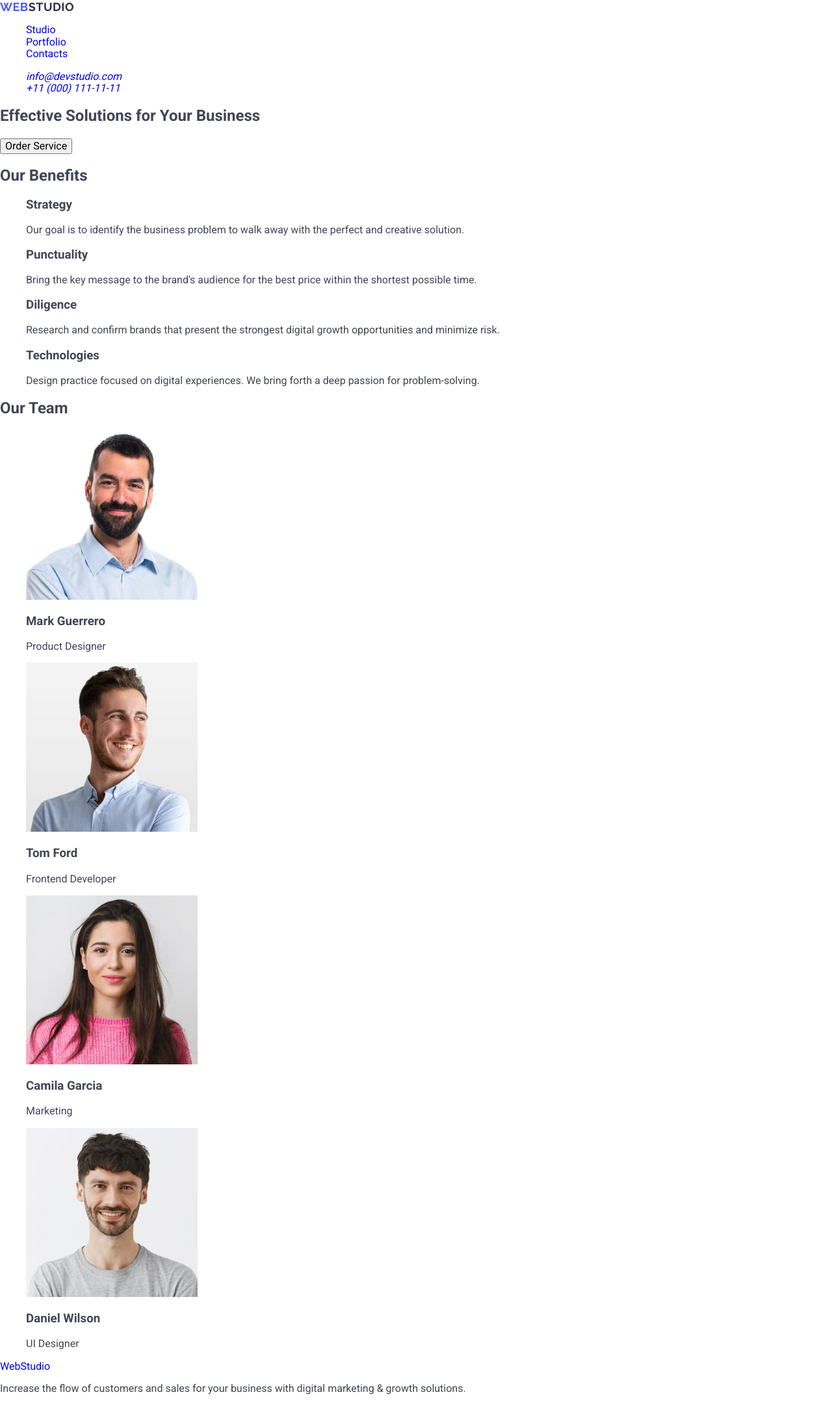
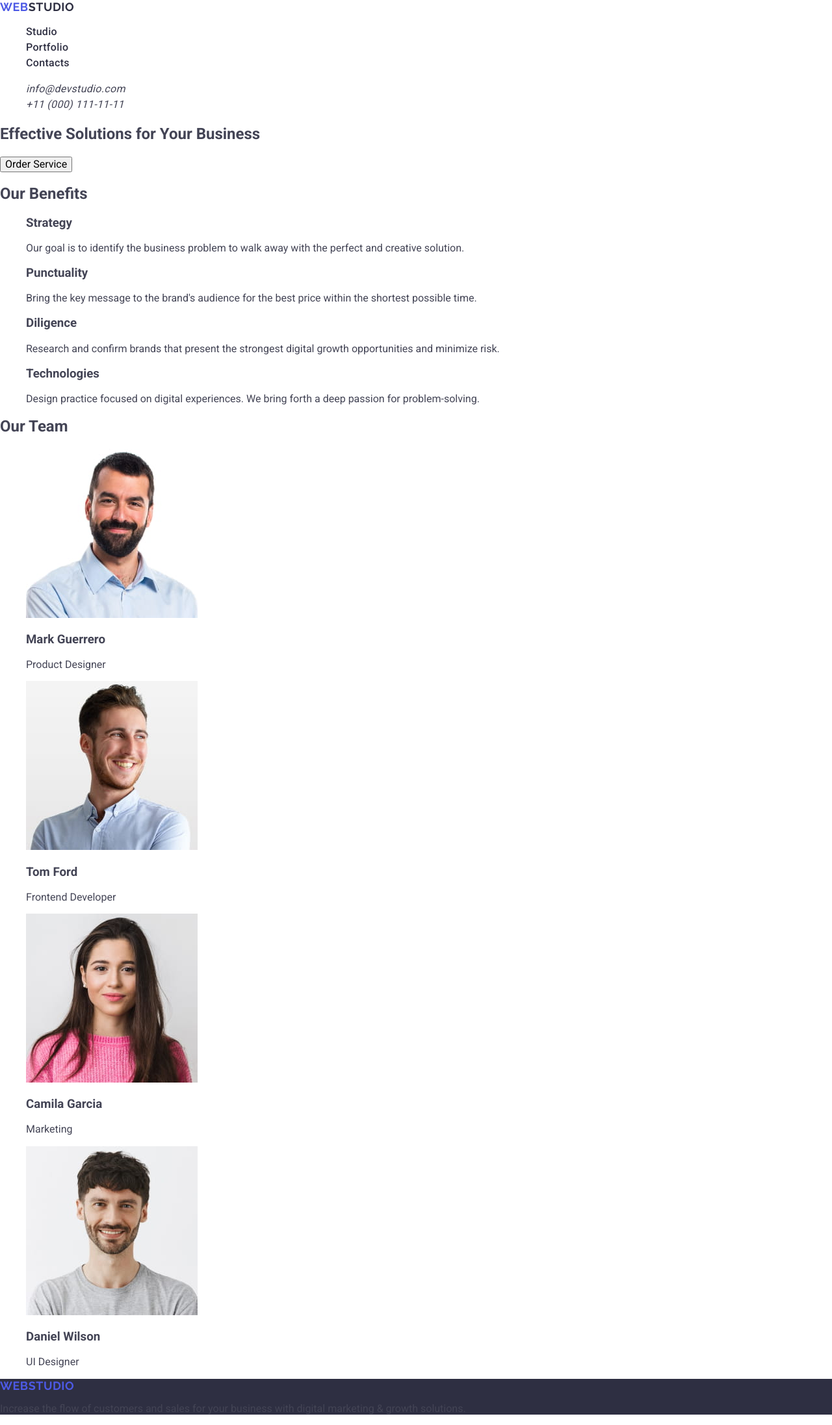
Before and after one commit to Nina-zl/got-markup-wh-02, a plain HTML site: page index.html in a window 1280 px wide. Shown: the whole page at 65% size. Before the commit the page ends 2162 px from the top, so only its background shows below. Drawn offline with nearby package versions, Linux system fonts and the light colour scheme; files whose address does not match are found by name.

Commit message:
add styles heder

```diff
--- a/css/styles.css
+++ b/css/styles.css
@@ -19,7 +19,7 @@ a {
     text-decoration: none;
 }
 
-
+/* ==== heder === */
 .logo {
     font-family: "Raleway", sans-serif;
         font-weight: 700;
@@ -29,6 +29,51 @@ a {
         text-transform: uppercase;
         color: #4d5ae5;
 }
+
+
 .heder-logo .logo-part {
     color: #2e2f42;
 }
+
+
+.footer-logo .logo-part {
+    color: #f4f4fd
+}
+
+
+.nav-link {
+    font-weight: 500;
+    font-size: 16px;
+    line-height: 1.5;
+    letter-spacing: 0.02em;
+    color: #2e2f42;
+}
+
+.nav-link:hover,
+.nav-link:focus {
+    color: #404bbf;
+}
+
+
+/* ==== address === */
+
+.address {
+  font-style: normal;
+}
+
+.contacts-link {
+    font-size: 16px;
+    line-height: 1.5;
+    letter-spacing: 0.02em;
+    color: #434455;
+}
+
+.contacts-link:hover,
+.contacts-link:focus {
+    color: #404bbf;
+}
+
+
+.page-footer {
+    background: #2e2f42;
+}
--- a/index.html
+++ b/index.html
@@ -44,7 +44,7 @@
         </address>
 
     </header>
-    <main>
+    <ma
         <!-- ============ Hero =========== -->
         <section>
             <h1>
@@ -117,8 +117,8 @@
         </section>
     </main>
     <!-- ========= Footer ========= -->
-    <footer>
-        <a href="./index.html">WebStudio</a>
+    <footer class="page-footer">
+        <a class="logo footer-logo" href="./index.html">Web<span class="logo-part"></span>Studio</span></span></a>
         <p>
             Increase the flow of customers and sales for your business with digital marketing & growth solutions.
         </p>
```
